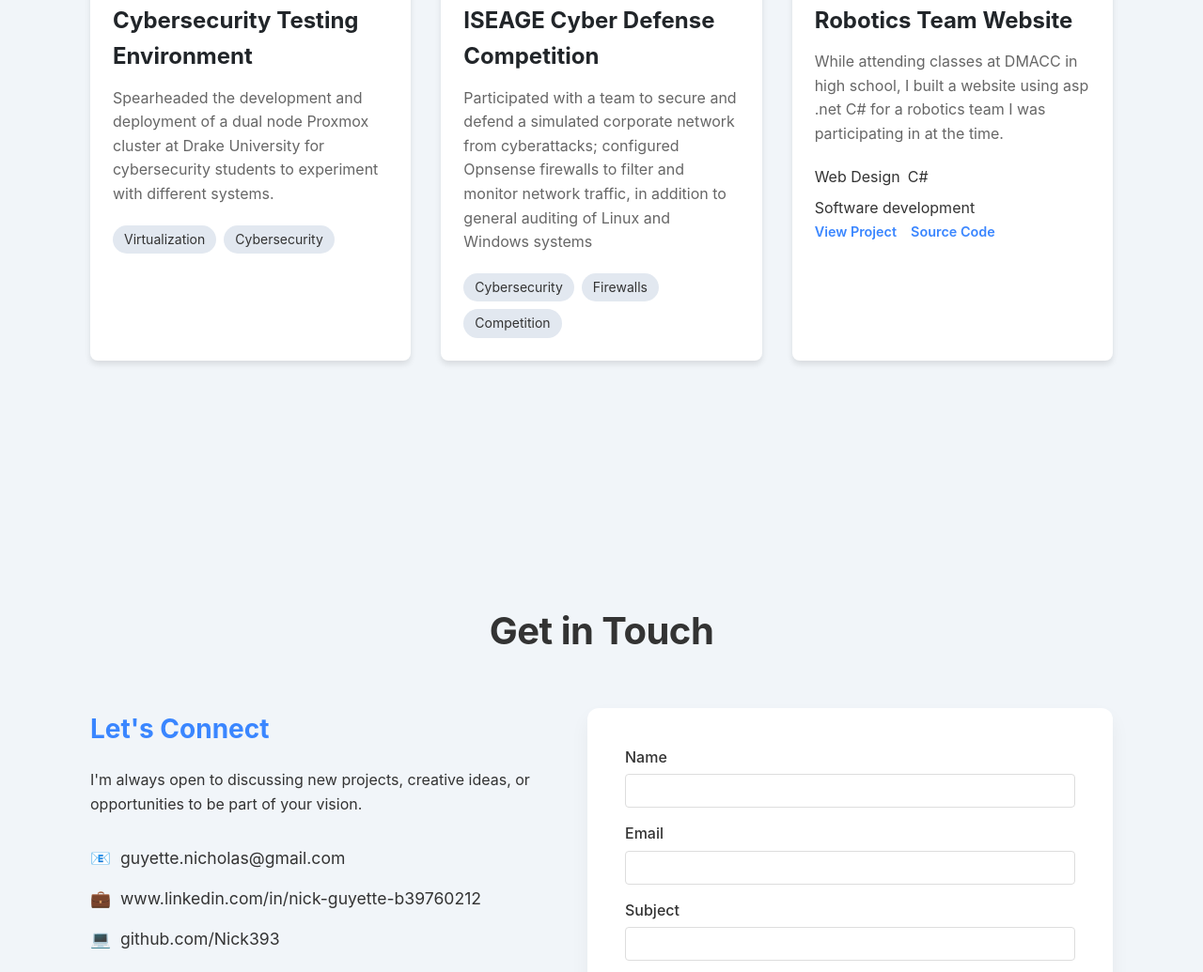
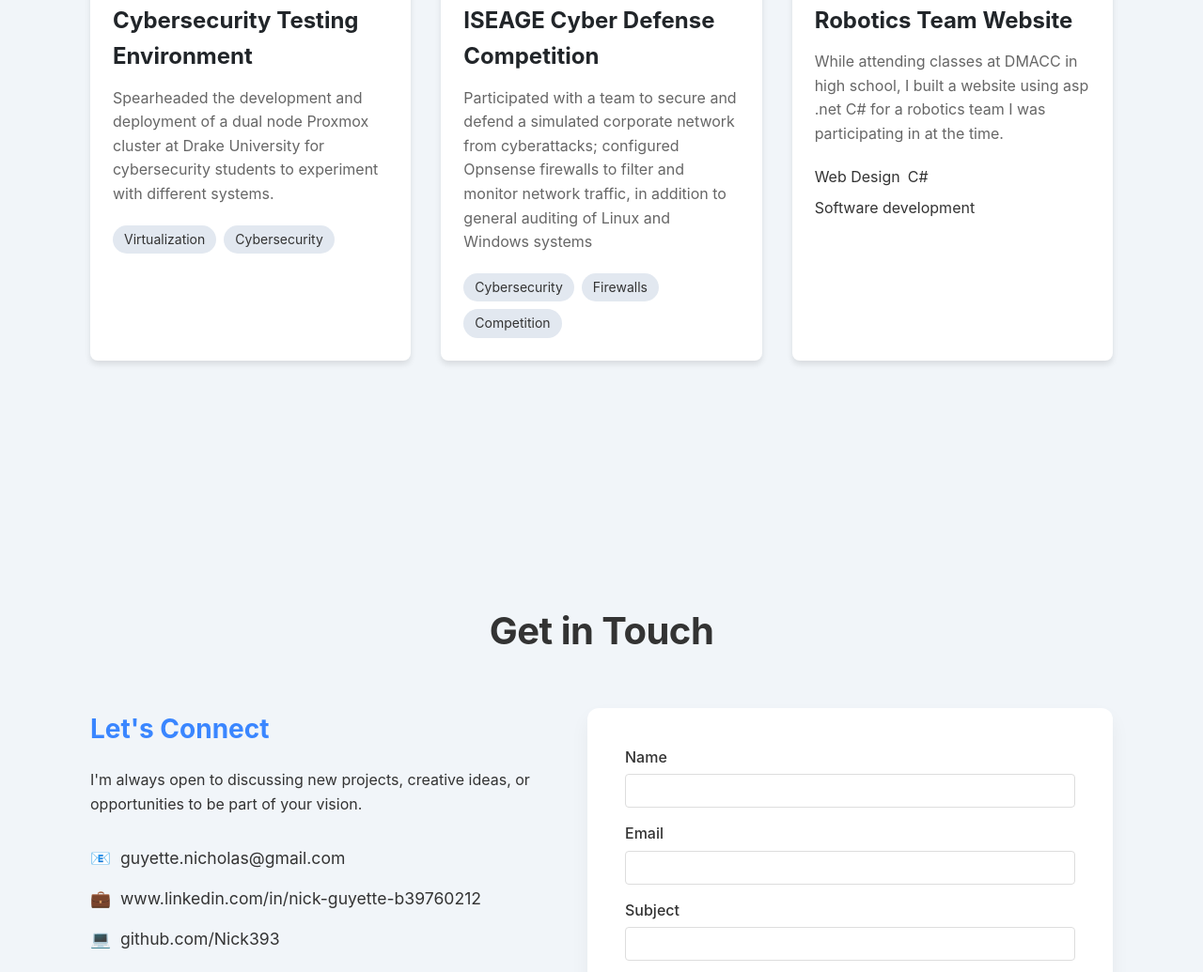
Before and after one commit to Nick393/Portfolio, a plain HTML site: page www/html/index.html in a window 1280 px wide. Shown: the part 2123-3158 px from the top of the page at 94% size. Drawn offline with Linux system fonts and the light colour scheme; files whose address does not match are found by name.

Commit message:
fixed tags

```diff
--- a/www/html/index.html
+++ b/www/html/index.html
@@ -113,10 +113,10 @@
                             <span class="C#">C#</span>
                             <span class="SQL">Software development</span>
                         </div>
-                        <div class="project-links">
+                        <!--<div class="project-links">
                             <a href="#" target="_blank">View Project</a>
                             <a href="#" target="_blank">Source Code</a>
-                        </div>
+                        </div>-->
                     </div>
                 </div>
             </div>
```
